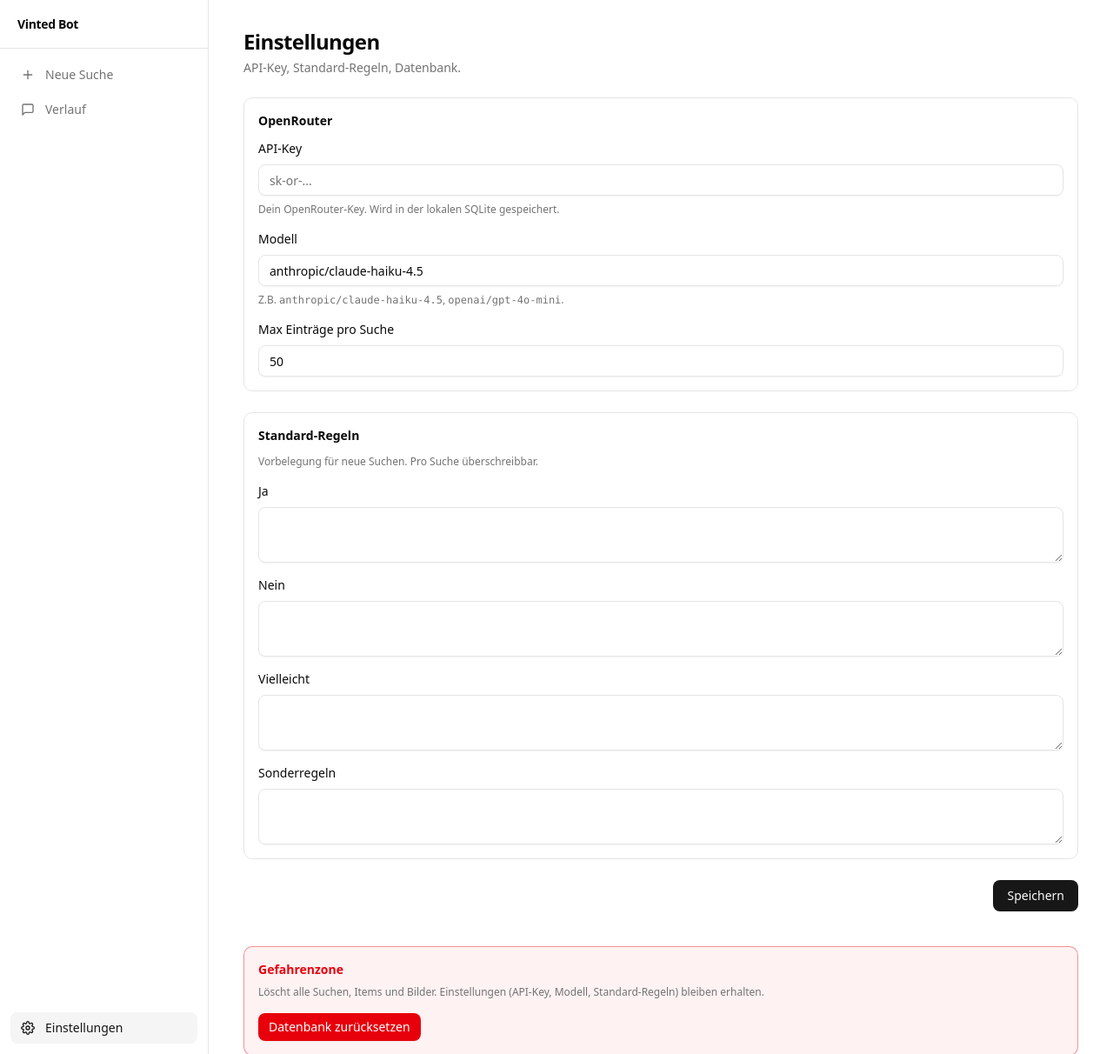
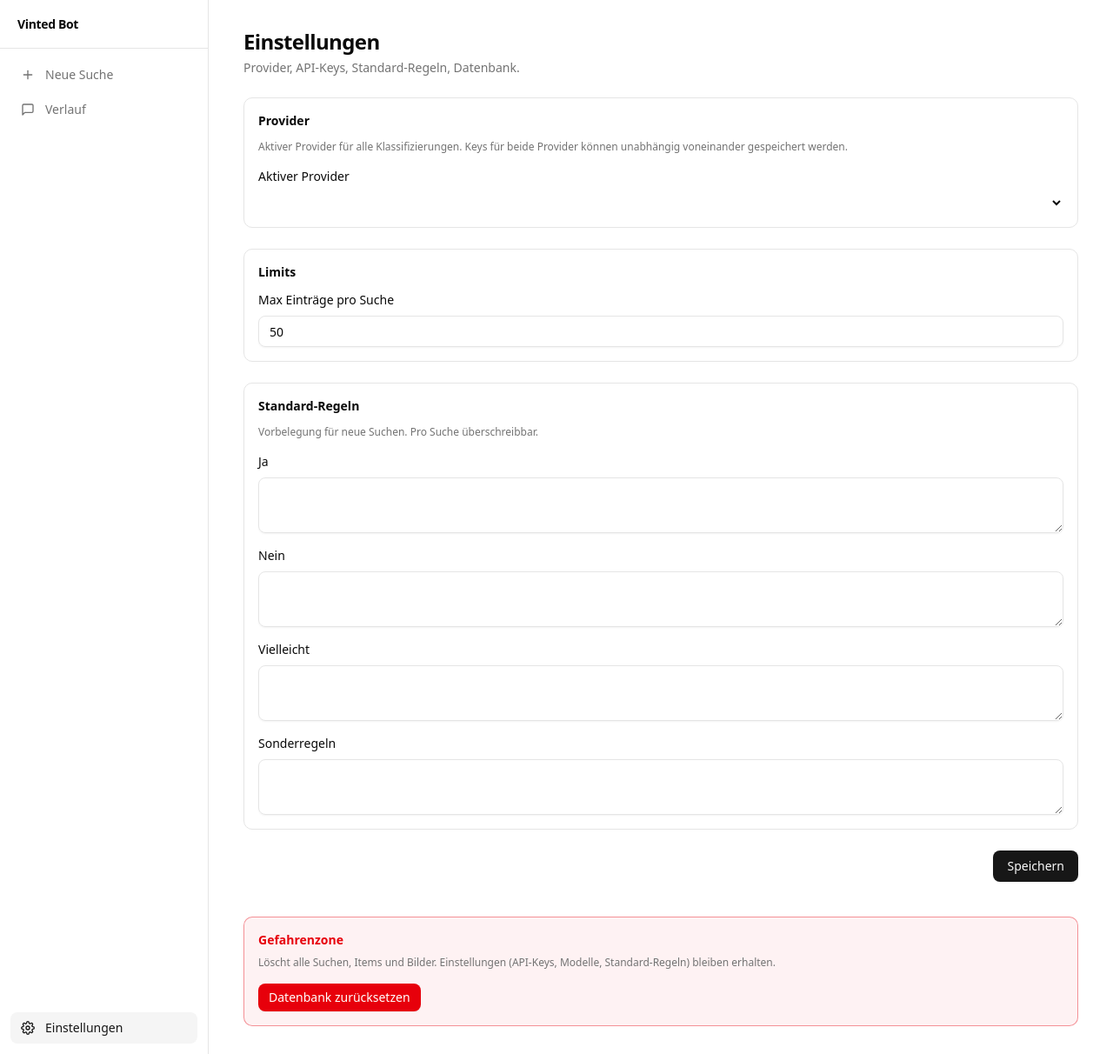
Before and after one commit to yungweng/vinted-bot, a FastAPI app: page /settings in a window 1280 px wide. Shown: the whole page at 87% size. Run offline with FastAPI, Linux system fonts and the light colour scheme; lists and menus that the app fills with data are empty; parts of the project's set-up code (start-up, migrations or seed data) failed here and were passed over.

Commit message:
Add Anthropic-direct provider alongside OpenRouter
Provider dropdown in Einstellungen selects between OpenRouter and
Anthropic's OpenAI-compatible endpoint. Each provider keeps its own key
and model field; the active provider's credentials are passed through
on every classify call via base_url. Legacy api_key/model rows migrate
into openrouter_api_key/openrouter_model on first boot.

```diff
--- a/src/vinted_bot/dashboard/app.py
+++ b/src/vinted_bot/dashboard/app.py
@@ -5,7 +5,7 @@ from fastapi.responses import HTMLResponse, JSONResponse, RedirectResponse
 from fastapi.staticfiles import StaticFiles
 from fastapi.templating import Jinja2Templates
 
-from vinted_bot.config import PATHS
+from vinted_bot.config import PATHS, PROVIDERS
 from vinted_bot.scrape import run_search
 from vinted_bot.storage.db import (
     connect,
@@ -33,9 +33,13 @@ app.mount("/static", StaticFiles(directory=str(BASE / "static")), name="static")
 def new_search_form(request: Request):
     with connect() as con:
         config = get_all_config(con)
+    provider_key = config.get("provider") or "openrouter"
+    provider = PROVIDERS.get(provider_key, PROVIDERS["openrouter"])
+    default_model = config.get(f"{provider_key}_model") or provider["default_model"]
+    has_provider_key = bool((config.get(f"{provider_key}_api_key") or "").strip())
     defaults = {
         "max_entries": int(config.get("max_entries") or 50),
-        "model": config.get("model") or "anthropic/claude-haiku-4.5",
+        "model": default_model,
         "ja_prompt": config.get("default_ja_prompt") or "",
         "nein_prompt": config.get("default_nein_prompt") or "",
         "vielleicht_prompt": config.get("default_vielleicht_prompt") or "",
@@ -47,7 +51,8 @@ def new_search_form(request: Request):
         {
             "active": "new",
             "defaults": defaults,
-            "has_api_key": bool((config.get("api_key") or "").strip()),
+            "has_provider_key": has_provider_key,
+            "provider_label": provider["label"],
         },
     )
 
@@ -240,13 +245,14 @@ def set_action(item_id: int, action: str = Form(...)):
 # ---------- settings ----------
 
 _SETTINGS_KEYS = (
-    "api_key",
-    "model",
+    "provider",
     "max_entries",
     "default_ja_prompt",
     "default_nein_prompt",
     "default_vielleicht_prompt",
     "default_sonderregeln",
+    *[f"{key}_api_key" for key in PROVIDERS],
+    *[f"{key}_model" for key in PROVIDERS],
 )
 
 
@@ -257,7 +263,12 @@ def settings_form(request: Request, saved: int = 0):
     return templates.TemplateResponse(
         request,
         "settings.html",
-        {"active": "settings", "config": config, "saved": bool(saved)},
+        {
+            "active": "settings",
+            "config": config,
+            "providers": PROVIDERS,
+            "saved": bool(saved),
+        },
     )
 
 
--- a/src/vinted_bot/dashboard/templates/settings.html
+++ b/src/vinted_bot/dashboard/templates/settings.html
@@ -4,7 +4,7 @@
 
 <header class="mb-6">
   <h1 class="text-2xl font-semibold tracking-tight">Einstellungen</h1>
-  <p class="mt-1 text-sm text-muted-foreground">API-Key, Standard-Regeln, Datenbank.</p>
+  <p class="mt-1 text-sm text-muted-foreground">Provider, API-Keys, Standard-Regeln, Datenbank.</p>
 </header>
 
 {% if saved %}
@@ -17,22 +17,40 @@
 <form method="post" action="/settings" class="flex flex-col gap-6">
 
   <div class="rounded-lg border bg-card p-4">
-    <h2 class="mb-3 text-sm font-semibold">OpenRouter</h2>
+    <h2 class="mb-3 text-sm font-semibold">Provider</h2>
+    <p class="mb-4 text-xs text-muted-foreground">Aktiver Provider für alle Klassifizierungen. Keys für beide Provider können unabhängig voneinander gespeichert werden.</p>
+    <div class="grid gap-2">
+      <label for="provider" class="text-sm font-medium">Aktiver Provider</label>
+      <select id="provider" name="provider" class="input">
+        {% for key, p in providers.items() %}
+          <option value="{{ key }}" {% if config.provider == key %}selected{% endif %}>{{ p.label }}</option>
+        {% endfor %}
+      </select>
+    </div>
+  </div>
+
+  {% for key, p in providers.items() %}
+  <div class="rounded-lg border bg-card p-4">
+    <h2 class="mb-3 text-sm font-semibold">{{ p.label }}</h2>
     <div class="grid gap-4">
       <div class="grid gap-2">
-        <label for="api_key" class="text-sm font-medium">API-Key</label>
-        <input id="api_key" name="api_key" type="password" value="{{ config.api_key or '' }}" class="input" placeholder="sk-or-..." autocomplete="off">
-        <p class="text-xs text-muted-foreground">Dein OpenRouter-Key. Wird in der lokalen SQLite gespeichert.</p>
+        <label for="{{ key }}_api_key" class="text-sm font-medium">API-Key</label>
+        <input id="{{ key }}_api_key" name="{{ key }}_api_key" type="password" value="{{ config[key ~ '_api_key'] or '' }}" class="input" placeholder="{{ p.key_placeholder }}" autocomplete="off">
+        <p class="text-xs text-muted-foreground">Key erzeugen: <a href="{{ p.key_url }}" target="_blank" rel="noopener" class="underline">{{ p.key_url }}</a></p>
       </div>
       <div class="grid gap-2">
-        <label for="model" class="text-sm font-medium">Modell</label>
-        <input id="model" name="model" type="text" value="{{ config.model or 'anthropic/claude-haiku-4.5' }}" class="input" placeholder="anthropic/claude-haiku-4.5">
-        <p class="text-xs text-muted-foreground">Z.B. <code>anthropic/claude-haiku-4.5</code>, <code>openai/gpt-4o-mini</code>.</p>
+        <label for="{{ key }}_model" class="text-sm font-medium">Modell</label>
+        <input id="{{ key }}_model" name="{{ key }}_model" type="text" value="{{ config[key ~ '_model'] or p.default_model }}" class="input" placeholder="{{ p.default_model }}">
       </div>
-      <div class="grid gap-2">
-        <label for="max_entries" class="text-sm font-medium">Max Einträge pro Suche</label>
-        <input id="max_entries" name="max_entries" type="number" min="1" max="500" value="{{ config.max_entries or 50 }}" class="input">
-      </div>
+    </div>
+  </div>
+  {% endfor %}
+
+  <div class="rounded-lg border bg-card p-4">
+    <h2 class="mb-3 text-sm font-semibold">Limits</h2>
+    <div class="grid gap-2">
+      <label for="max_entries" class="text-sm font-medium">Max Einträge pro Suche</label>
+      <input id="max_entries" name="max_entries" type="number" min="1" max="500" value="{{ config.max_entries or 50 }}" class="input">
     </div>
   </div>
 
@@ -66,7 +84,7 @@
 
 <div class="mt-10 rounded-lg border border-destructive/40 bg-destructive/5 p-4" x-data="{ confirmOpen: false }">
   <h2 class="mb-2 text-sm font-semibold text-destructive">Gefahrenzone</h2>
-  <p class="mb-4 text-xs text-muted-foreground">Löscht alle Suchen, Items und Bilder. Einstellungen (API-Key, Modell, Standard-Regeln) bleiben erhalten.</p>
+  <p class="mb-4 text-xs text-muted-foreground">Löscht alle Suchen, Items und Bilder. Einstellungen (API-Keys, Modelle, Standard-Regeln) bleiben erhalten.</p>
   <button type="button" class="btn btn-destructive btn-sm" @click="confirmOpen = true">Datenbank zurücksetzen</button>
 
   <div x-show="confirmOpen" x-cloak
--- a/src/vinted_bot/pipeline/classify.py
+++ b/src/vinted_bot/pipeline/classify.py
@@ -44,11 +44,11 @@ def _parse_response(raw):
     return "vielleicht", cleaned[:200]
 
 
-def classify(user_message, *, api_key, model, system_prompt):
+def classify(user_message, *, api_key, model, system_prompt, base_url):
     if not api_key:
-        raise RuntimeError("Kein OpenRouter-API-Key hinterlegt. Bitte in den Einstellungen setzen.")
+        raise RuntimeError("Kein API-Key hinterlegt. Bitte in den Einstellungen setzen.")
     client = OpenAI(
-        base_url=CLASSIFIER["base_url"],
+        base_url=base_url,
         api_key=api_key,
         default_headers={
             "HTTP-Referer": CLASSIFIER["app_url"],
```
Also changed, not shown: src/vinted_bot/config.py (+17 -1 lines), src/vinted_bot/dashboard/templates/new_search.html (+4 -4 lines), src/vinted_bot/scrape.py (+14 -4 lines), src/vinted_bot/dashboard/static/output.css, src/vinted_bot/storage/db.py.
